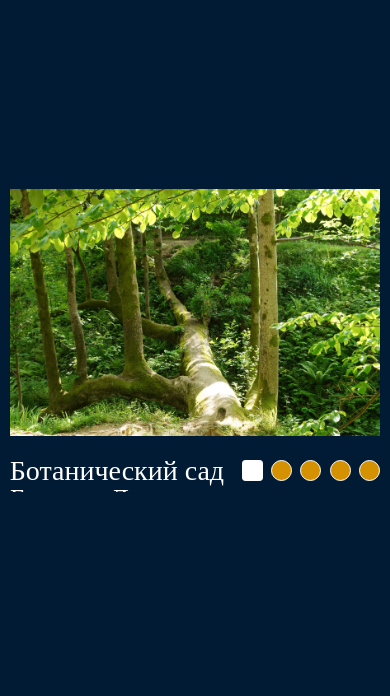
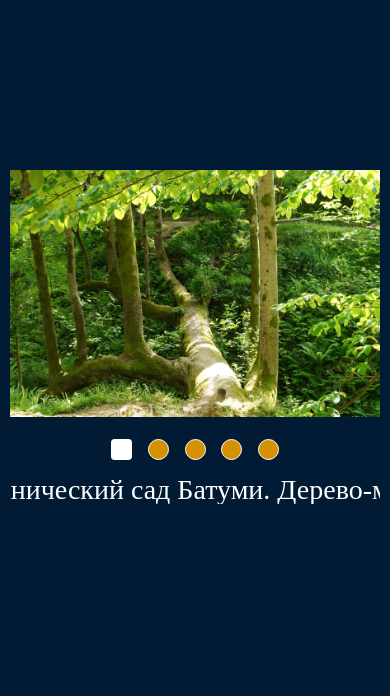
Before and after one commit to beaJeniuS/cssMemSlider, a plain HTML site: page cssMemSlider/index.html in a window 390 px wide. Shown: the part 79-775 px from the top of the page. Drawn offline with Linux system fonts and the light colour scheme.

Commit message:
feat: add media max-width 768px (Сб, 2022-05-14 01:31:20)

```diff
--- a/cssMemSlider/css/styles.css
+++ b/cssMemSlider/css/styles.css
@@ -180,6 +180,8 @@ body {
   height: 3rem;
   transition: .7s;
   padding: 0.5rem 0;
+  display: flex;
+  justify-content: flex-start;
 }
 
 #sw1:checked~.slider__items .sw1 {
@@ -246,3 +248,28 @@ body {
   background-color: #ffffff;
   border-radius: 15%;
 }
+
+@media (max-width: 768px) {
+  .slider__navigation {
+    flex-direction: column;
+    align-items: center;
+  }
+
+  .slider__notification {
+    order: 2;
+  }
+
+  .slider__buttons {
+    order: 1;
+  }
+
+  .slider__notification-item {
+    justify-content: center;
+  }
+
+  .slider__notification-item p{
+    white-space: nowrap;
+    overflow: hidden;
+    text-overflow: ellipsis;
+  }
+}
```
